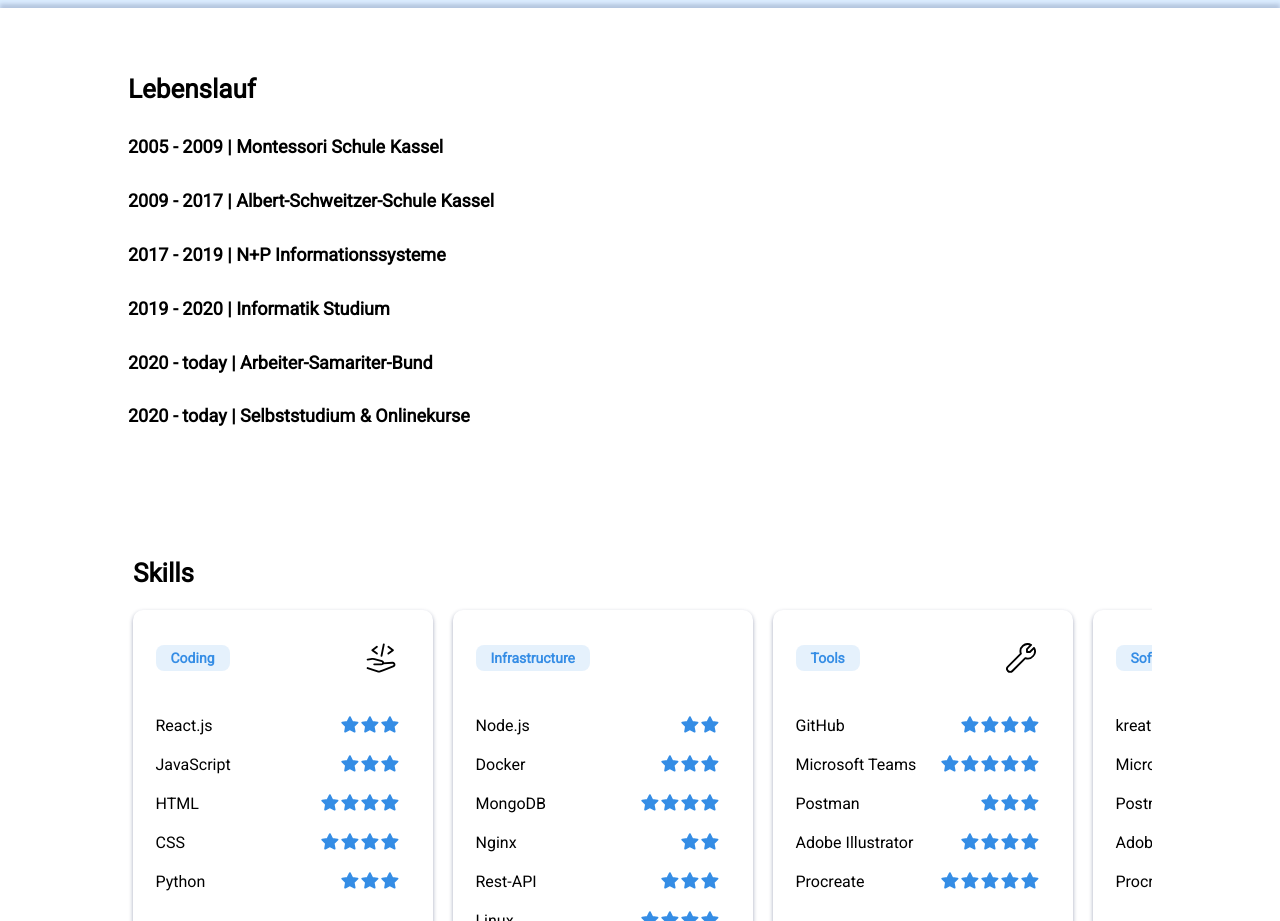
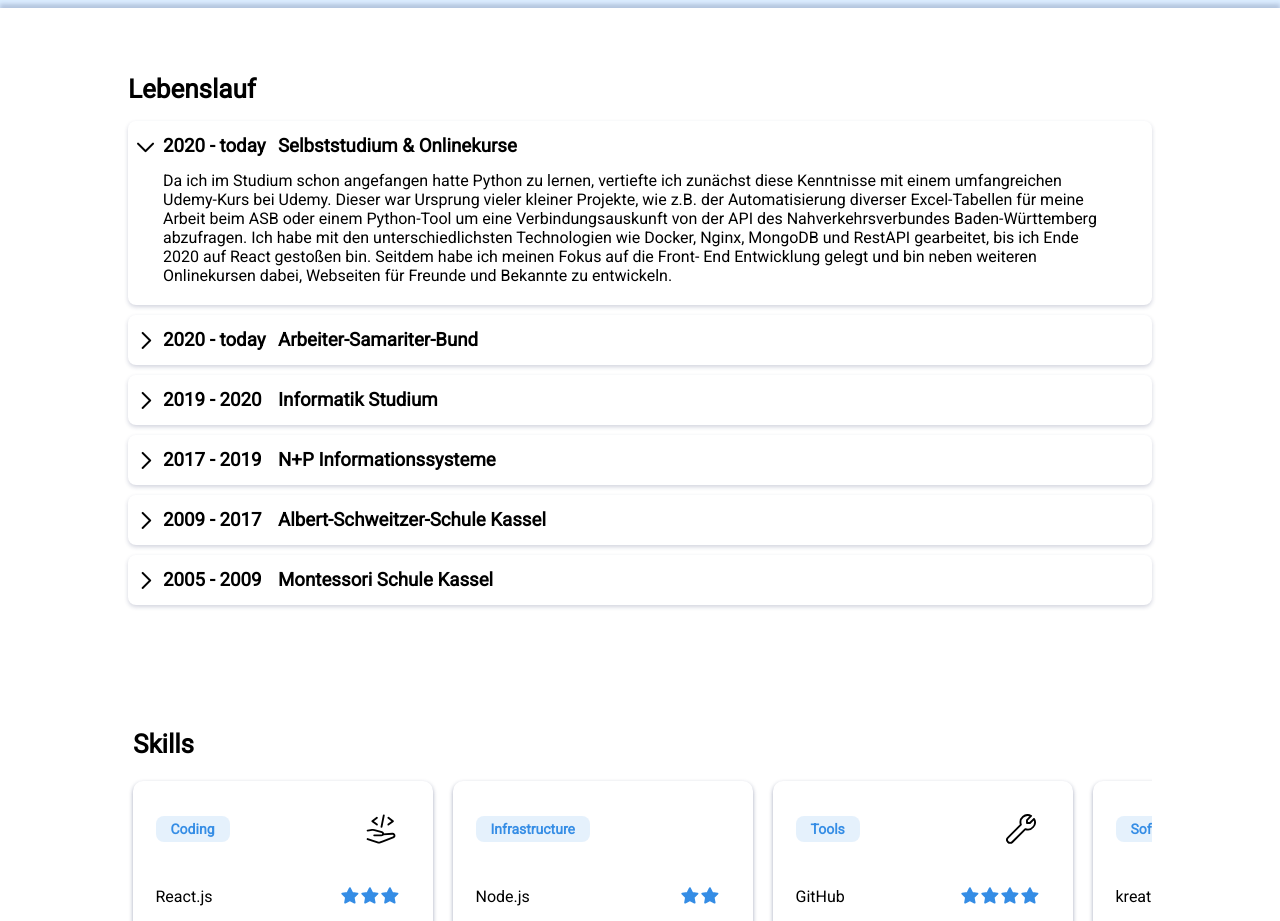
Before and after one commit to dan-jel/homepage, a React (Create React App) app: page / in a window 1280 px wide. Shown: the part 880-1801 px from the top of the page. Built offline with nearby package versions, Linux system fonts and the light colour scheme; some icons are missing.

Commit message:
lebenslauf rework

```diff
--- /dev/null
+++ b/src/TimelineData.js
@@ -0,0 +1,44 @@
+const TimelineData = [
+  {
+    id: 0,
+    title: "Selbststudium & Onlinekurse",
+    date: "2020 - today",
+    text:
+      "Da ich im Studium schon angefangen hatte Python zu lernen, vertiefte ich zunächst diese Kenntnisse mit einem umfangreichen Udemy-Kurs bei Udemy. Dieser war Ursprung vieler kleiner Projekte, wie z.B. der Automatisierung diverser Excel-Tabellen für meine Arbeit beim ASB oder einem Python-Tool um eine Verbindungsauskunft von der API des Nahverkehrsverbundes Baden-Württemberg abzufragen. Ich habe mit den unterschiedlichsten Technologien wie Docker, Nginx, MongoDB und RestAPI gearbeitet, bis ich Ende 2020 auf React gestoßen bin. Seitdem habe ich meinen Fokus auf die Front- End Entwicklung gelegt und bin neben weiteren Onlinekursen dabei, Webseiten für Freunde und Bekannte zu entwickeln.",
+  },
+  {
+    id: 1,
+    title: "Arbeiter-Samariter-Bund",
+    date: "2020 - today",
+    text:
+      "In meinem MiniJob beim ASB bin ich für die sukzessive Digitalisierung von Büroprozessen verantwortlich und unterstütze die Benutzer bei allen anfallenden technischen Problemen.",
+  },
+  {
+    id: 2,
+    title: "Informatik Studium",
+    date: "2019 - 2020",
+    text:
+      "Im Sommersemester 2019 habe ich mich für ein Informatik Studium an der Uni Kassel eingeschrieben. Nach der anfänglichen Begeisterung wurde mir schnell klar, dass die Themen und deren Behandlung sehr theoretisch waren und ich das unmittelbare Tüfteln an einem realen Projekt vermisste. Durch die Corona Pandemie und den dadurch auch noch entfallenden sozialen Aspekt des Studiums, entschied ich mich es abzubrechen und meine Bildung selbst in die Hand zu nehmen.",
+  },
+  {
+    id: 3,
+    title: "N+P Informationssysteme",
+    date: "2017 - 2019",
+    text:
+      "Bei N+P wurde ich im Zuge eines Projektes für die Netcom Kassel eingestellt, welche das neugebaute Glasfasernetz in Nordhessen erfasste. Zu Beginn meiner Tätigkeit habe ich fast ausschließlich in der Datenerfassung gearbeitet, allerdings konnte ich schnell mehr Verantwortung übernehmen. Zu meinen Tätigkeiten gehörte dann die Qualitätsprüfung der erfassten Daten sowie die permanente Weiterentwickelung des Datenmodells, der GUI, Abfragen und Reports. Weiterhin führte ich Anpassungen am WebGIS für die Planauskunft durch und schulte das Netzauskunftsteam der Netcom.",
+  },
+  {
+    id: 4,
+    title: "Albert-Schweitzer-Schule Kassel",
+    date: "2009 - 2017",
+    text: "Abitur mit den Leistungskursen Chemie & Kunst (Schnitt 2,7)",
+  },
+  {
+    id: 5,
+    title: "Montessori Schule Kassel",
+    date: "2005 - 2009",
+    text: "Bilinguale Grundschule",
+  },
+];
+
+export default TimelineData;
--- a/src/components/Curriculum.js
+++ b/src/components/Curriculum.js
@@ -1,90 +1,92 @@
-import React from "react";
+import React, { useState } from "react";
 import styled from "styled-components";
-import { motion, AnimateSharedLayout } from "framer-motion";
-import Toggle from "./Toggle";
+import { motion } from "framer-motion";
+import TimelineData from "../TimelineData";
+import Arrow from "../images/icons/arrow.jpeg";
+
+const Chapter = ({ entry, selected, setSelected }) => {
+  const moi = entry.id === selected;
+
+  const ShowText = () => {
+    return (
+      <Details>
+        <p>{entry.text}</p>
+      </Details>
+    );
+  };
+
+  return (
+    <Box>
+      <Header
+        onClick={() => {
+          setSelected(entry.id);
+        }}
+      >
+        <motion.img animate={{ rotate: moi ? 90 : 0 }} src={Arrow} alt="" />
+        <Date>{entry.date}</Date>
+        <h3>{entry.title}</h3>
+      </Header>
+      {moi ? <ShowText /> : ""}
+    </Box>
+  );
+};
+
+const Date = styled.h3`
+  width: 120px;
+  height: auto;
+  position: relative;
+  left: 5px;
+`;
+
+const Details = styled.div`
+  position: relative;
+  height: auto;
+  width: 100%;
+  p {
+    margin: 0 35px;
+    padding-bottom: 20px;
+  }
+`;
+
+const Header = styled.div`
+  width: 100%;
+  height: 50px;
+  display: flex;
+  align-items: center;
+  img {
+    margin-left: 5px;
+    height: 25px;
+    width: 25px;
+  }
+`;
+
+const Box = styled.div`
+  position: relative;
+  width: 100%;
+  height: auto;
+  margin-bottom: 10px;
+  border-radius: 8px;
+  box-shadow: 0px 2px 4px rgba(28, 41, 90, 0.2);
+`;
 
 const Curriculum = () => {
+  const [selected, setSelected] = useState(0);
+
   return (
     <Container>
       <Padding>
         <h1>Lebenslauf</h1>
         <Block>
-          <AnimateSharedLayout>
-            <Toggle title="2005 - 2009  |  Montessori Schule Kassel">
-              <motion.div className="answer">
-                <motion.p>Bilinguale Grundschule</motion.p>
-              </motion.div>
-            </Toggle>
-            <Toggle title="2009 - 2017  |  Albert-Schweitzer-Schule Kassel">
-              <motion.div
-                className="answer"
-                transition={{ duration: 0.5, ease: "easeIn" }}
-                animate={{ opacity: 1 }}
-              >
-                <motion.p>
-                  Abitur mit den Leistungskursen Chemie & Kunst (Schnitt 2,7)
-                </motion.p>
-              </motion.div>
-            </Toggle>
-            <Toggle title="2017 - 2019  |  N+P Informationssysteme">
-              <motion.div className="answer">
-                <motion.p>
-                  Bei N+P wurde ich im Zuge eines Projektes für die Netcom
-                  Kassel eingestellt, welche das neugebaute Glasfasernetz in
-                  Nordhessen erfasste. Zu Beginn meiner Tätigkeit habe ich fast
-                  ausschließlich in der Datenerfassung gearbeitet, allerdings
-                  konnte ich schnell mehr Verantwortung übernehmen. Zu meinen
-                  Tätigkeiten gehörte dann die Qualitätsprüfung der erfassten
-                  Daten sowie die permanente Weiterentwickelung des
-                  Datenmodells, der GUI, Abfragen und Reports. Weiterhin führte
-                  ich Anpassungen am WebGIS für die Planauskunft durch und
-                  schulte das Netzauskunftsteam der Netcom.
-                </motion.p>
-              </motion.div>
-            </Toggle>
-            <Toggle title="2019 - 2020  |  Informatik Studium">
-              <motion.div className="answer">
-                <motion.p>
-                  Im Sommersemester 2019 habe ich mich für ein Informatik
-                  Studium an der Uni Kassel eingeschrieben. Nach der
-                  anfänglichen Begeisterung wurde mir schnell klar, dass die
-                  Themen und deren Behandlung sehr theoretisch waren und ich das
-                  unmittelbare Tüfteln an einem realen Projekt vermisste. Durch
-                  die Corona Pandemie und den dadurch auch noch entfallenden
-                  sozialen Aspekt des Studiums, entschied ich mich es
-                  abzubrechen und meine Bildung selbst in die Hand zu nehmen.
-                </motion.p>
-              </motion.div>
-            </Toggle>
-            <Toggle title="2020 - today  |  Arbeiter-Samariter-Bund" date=" ">
-              <motion.div className="answer">
-                <motion.p>
-                  In meinem MiniJob beim ASB bin ich für die sukzessive
-                  Digitalisierung von Büroprozessen verantwortlich und
-                  unterstütze die Benutzer bei allen anfallenden technischen
-                  Problemen.
-                </motion.p>
-              </motion.div>
-            </Toggle>
-            <Toggle title="2020 - today  |  Selbststudium & Onlinekurse">
-              <motion.div className="answer">
-                <motion.p>
-                  Da ich im Studium schon angefangen hatte Python zu lernen,
-                  vertiefte ich zunächst diese Kenntnisse mit einem
-                  umfangreichen Udemy-Kurs bei Udemy. Dieser war Ursprung vieler
-                  kleiner Projekte, wie z.B. der Automatisierung diverser
-                  Excel-Tabellen für meine Arbeit beim ASB oder einem
-                  Python-Tool um eine Verbindungsauskunft von der API des
-                  Nahverkehrsverbundes Baden-Württemberg abzufragen. Ich habe
-                  mit den unterschiedlichsten Technologien wie Docker, Nginx,
-                  MongoDB und RestAPI gearbeitet, bis ich Ende 2020 auf React
-                  gestoßen bin. Seitdem habe ich meinen Fokus auf die Front- End
-                  Entwicklung gelegt und bin neben weiteren Onlinekursen dabei,
-                  Webseiten für Freunde und Bekannte zu entwickeln.
-                </motion.p>
-              </motion.div>
-            </Toggle>
-          </AnimateSharedLayout>
+          {TimelineData.map((entry, index) => {
+            return (
+              <Chapter
+                key={index}
+                entry={entry}
+                selected={selected}
+                setSelected={setSelected}
+              />
+            );
+          })}
         </Block>
       </Padding>
     </Container>
@@ -110,7 +112,7 @@ const Container = styled(motion.div)`
 
 const Block = styled.div`
   position: relative;
-  height: 100%;
+  height: auto;
   width: 100%;
 `;
 
--- a/src/components/ProjectPreviewCard.js
+++ b/src/components/ProjectPreviewCard.js
@@ -1,13 +1,14 @@
 import React from "react";
 import { ReactComponent as GithubIcon } from "../images/icons/github.svg";
 import styled from "styled-components";
+import { motion } from "framer-motion";
 
 const Card = ({ project }) => {
   return (
     <Container>
       <Padding>
         <ImageBox>
-          <img
+          <motion.img
             src={`${project.image}`}
             alt="project thumbnail"
             onClick={() => {
```
Also changed, not shown: src/images/icons/arrow.jpeg (added).
